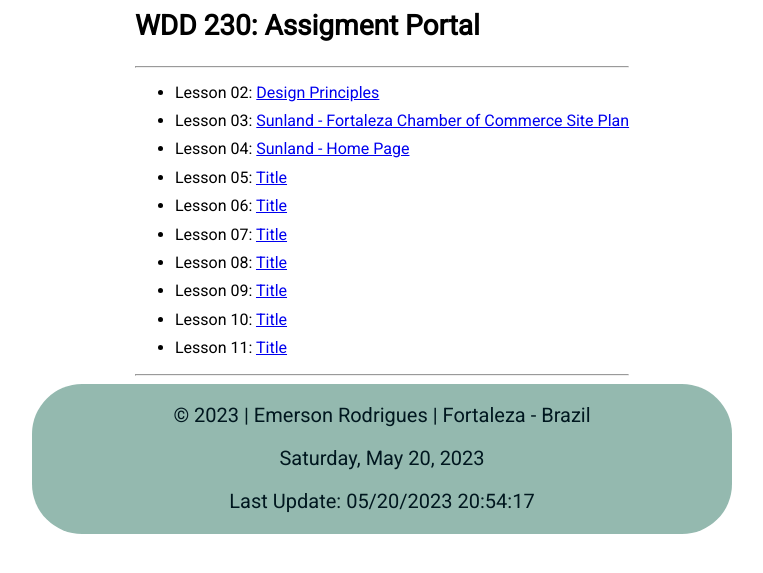
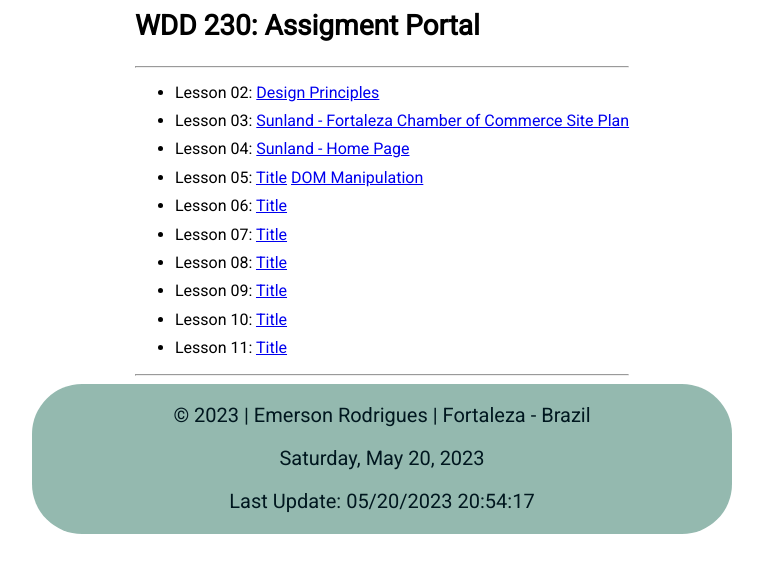
Before and after one commit to Rfemerson/wdd230, a plain HTML site: page index.html in a window 1280 px wide. Shown: the part 163-736 px from the top of the page, without its empty margins (258-1021 px from the left). Drawn offline with Linux system fonts and the light colour scheme.

Commit message:
Finished DOM Manipulation

```diff
--- a/index.html
+++ b/index.html
@@ -24,7 +24,7 @@
             <li>Lesson 02: <a href="lesson2/design-principles.html">Design Principles</a></li>
             <li>Lesson 03: <a href="lesson3">Sunland - Fortaleza Chamber of Commerce Site Plan</a></li>
             <li>Lesson 04: <a href="chamber/index.html">Sunland - Home Page</a></li>
-            <li>Lesson 05: <a href="index.html">Title</a></li>
+            <li>Lesson 05: <a href="index.html">Title</a> <a href="DOM Manipulation/bom.html">DOM Manipulation</a></li>
             <li>Lesson 06: <a href="index.html">Title</a></li>
             <li>Lesson 07: <a href="index.html">Title</a></li>
             <li>Lesson 08: <a href="index.html">Title</a></li>
```
